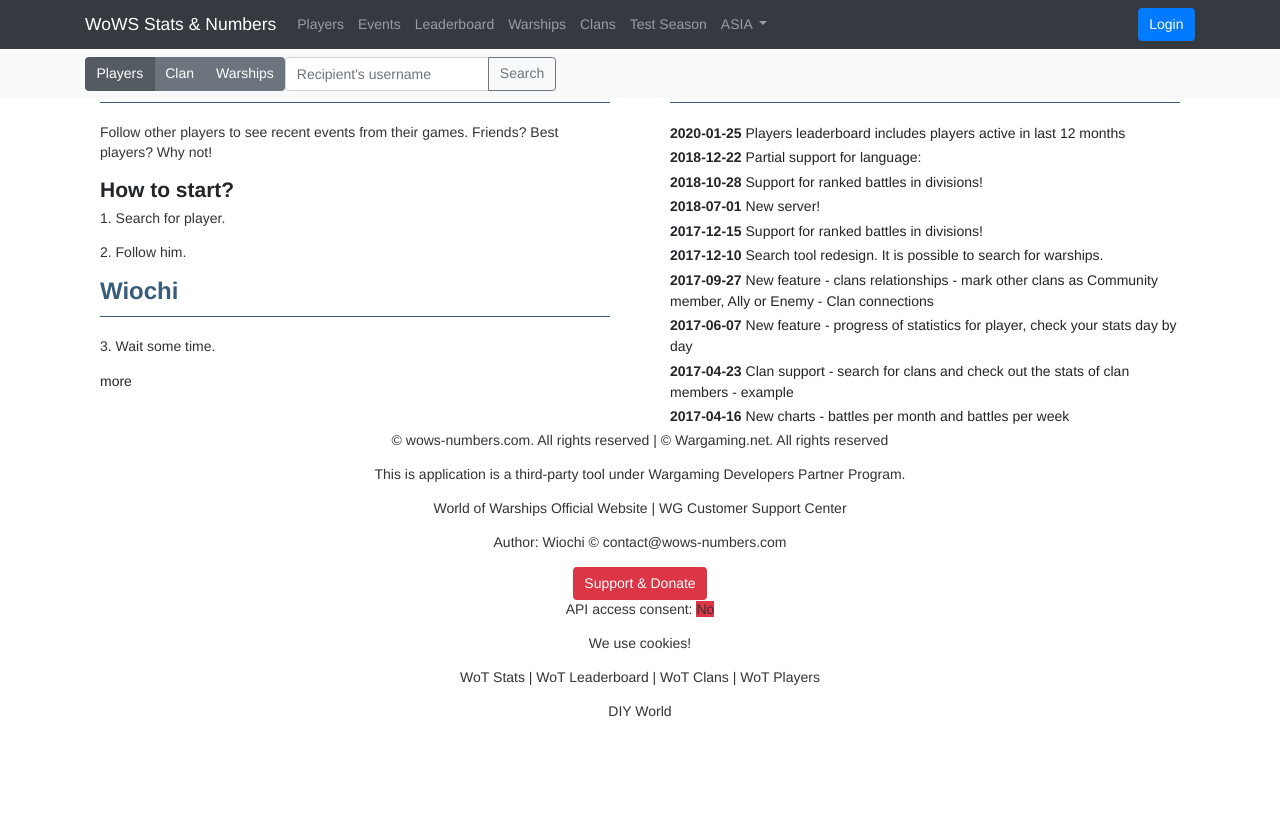
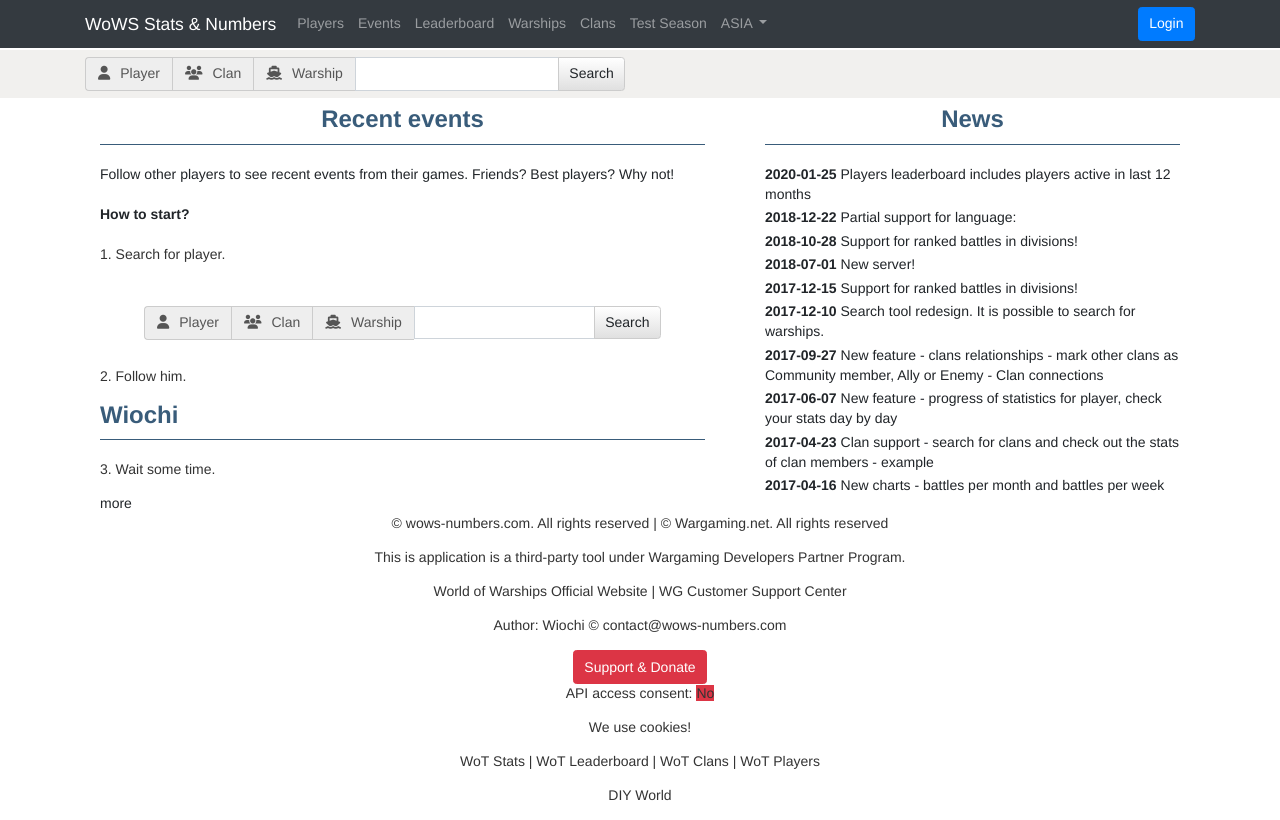
Before and after one commit to Hassan90785/wows, an Angular app: page / in a window 1280 px wide. Built offline with nearby package versions, Linux system fonts and the light colour scheme.

Commit message:
updated project

```diff
--- a/src/app/app.component.html
+++ b/src/app/app.component.html
@@ -1,4 +1,6 @@
 <app-header></app-header>
-<app-sub-header></app-sub-header>
+<app-sub-header [indicator]="true"></app-sub-header>
+<div class="mt-5">
 <app-home></app-home>
+</div>
 <app-footer></app-footer>
--- a/src/app/header/header.component.html
+++ b/src/app/header/header.component.html
@@ -8,7 +8,7 @@
     <div class="col-xl-12 col-lg-12 col-md-12 col-sm-12">
   <nav class="navbar navbar-expand-lg fixed-top navbar-dark bg-dark">
     <div class="container">
-  <a class="navbar-brand" href="#">WoWS Stats & Numbers</a>
+  <a class="navbar-brand " href="#">WoWS Stats & Numbers</a>
   <button class="navbar-toggler" type="button" data-toggle="collapse" data-target="#navbarSupportedContent" aria-controls="navbarSupportedContent" aria-expanded="false" aria-label="Toggle navigation">
     <span class="navbar-toggler-icon"></span>
   </button>
--- a/src/app/home/home.component.html
+++ b/src/app/home/home.component.html
@@ -3,16 +3,16 @@
   <title>Wows</title>
 </head>
 <body>
-<div class="container">
+<div class="container ">
   <div class="row row-centered mb-5">
     <div class="col-xs-12">
      </div>
   </div>
   <div class="row ">
-    <div class="mt-4 col-xl-6 col-lg-6 col-md-6 col-sm-12">
+    <div class="mt-4 col-xl-7 col-lg-7 col-md-6 col-sm-12">
       <app-recent-events></app-recent-events>
     </div>
-    <div class="mt-4 col-xl-6 col-lg-6 col-md-6 col-sm-12">
+    <div class="mt-4 col-xl-5 col-lg-5 col-md-6 col-sm-12">
       <app-news></app-news>
     </div>
   </div>
--- a/src/app/recent-events/recent-events.component.html
+++ b/src/app/recent-events/recent-events.component.html
@@ -9,20 +9,24 @@
       </div>
       <div class="row">
          <div class="col-xl-12 col-lg-12 col-md-12 col-sm-12">
-         <p>Follow other players to see recent events from their games. Friends? Best players? Why not!</p>
+         Follow other players to see recent events from their games. Friends? Best players? Why not!
          </div>
       </div>
+      <br/>
       <div class="row">
          <div class="col-xl-12 col-lg-12 col-md-12 col-sm-12">
-         <h4 class="font-weight-bold">How to start?</h4>
+           <strong>How to start?</strong>
          </div>
       </div>
+      <br/>
       <div class="row">
          <div class="col-xl-12 col-lg-12 col-md-12 col-sm-12">
            <p>1. Search for player.</p>
-           <app-sub-header></app-sub-header>
+           <br/>
+           <app-sub-header [indicator]="false"></app-sub-header>
          </div>
       </div>
+      <br/>
       <div class="row">
          <div class="col-xl-12 col-lg-12 col-md-12 col-sm-12">
            <p>2. Follow him.</p>
--- a/src/app/sub-header/sub-header.component.html
+++ b/src/app/sub-header/sub-header.component.html
@@ -6,22 +6,19 @@
 <div class="container-fluid">
   <div class="row">
     <div class="col-xl-12 col-lg-12 col-md-12 col-sm-12">
-  <nav class="navbar navbar-expand-lg fixed-top navbar-light bg-light submenu">
+  <nav class="navbar navbar-expand-sm" [ngClass]="{'fixed-top':indicator,'submenu':indicator}">
     <div class="container">
-  <button class="navbar-toggler" type="button" data-toggle="collapse" data-target="#navbarSupportedContent" aria-controls="navbarSupportedContent" aria-expanded="false" aria-label="Toggle navigation">
-    <span class="navbar-toggler-icon"></span>
-  </button>
 
-  <div class="collapse navbar-collapse" id="navbarSupportedContent">
-    <div class="btn-group btn-group-toggle" data-toggle="buttons">
-  <label class="btn btn-secondary active">
-    <input type="radio" name="options" id="option1" autocomplete="off" checked> Players
+  <div class="collapse navbar-collapse" >
+<!--    <div class="btn-group btn-group-toggle combined-search" data-toggle="buttons">
+  <label class="btn btn-secondary submenu-header-btn">
+    <input type="radio" name="options" id="option1" autocomplete="off"> <i class="fa fa-user iconStyles"></i>Player
   </label>
-  <label class="btn btn-secondary">
-    <input type="radio" name="options" id="option2" autocomplete="off"> Clan
+  <label class="btn btn-secondary submenu-header-btn">
+    <input type="radio" name="options" id="option2" autocomplete="off"> <i class="fa fa-users iconStyles"></i> Clan
   </label>
-  <label class="btn btn-secondary">
-    <input type="radio" name="options" id="option3" autocomplete="off"> Warships
+  <label class="btn btn-secondary submenu-header-btn">
+    <input type="radio" name="options" id="option3" autocomplete="off"> <i class="fa fa-ship iconStyles"></i> Warship
   </label>
 </div>
   <form class="form-inline">
@@ -31,7 +28,51 @@
     <button class="btn btn-outline-secondary" type="button">Search</button>
   </div>
 </div>
-  </form>
+  </form>-->
+<!--    <div class="input-group">
+    <div class="input-group-prepend">
+      <div class="btn-toolbar" role="toolbar" aria-label="Toolbar with button groups">
+  <div class="btn-group submenu-header-btn" role="group" aria-label="First group">
+    <button type="button" class="btn border-rght"><i class="fa fa-user iconStyles"></i>Player</button>
+    <button type="button" class="btn border-rght"><i class="fa fa-users iconStyles"></i> Clan</button>
+    <button type="button" class="btn border-rght"><i class="fa fa-ship iconStyles"></i> Warship</button>
+  </div>
+  </div>
+    </div>
+      <div style="width: 30%  ;">
+    <input type="text" class="form-control" placeholder="Input group example" aria-label="Input group example" aria-describedby="btnGroupAddon">
+     </div>
+      <div class="input-group-append">
+    <button type="button" class="btn submenu-header-btn">Search</button>
+  </div>
+  </div>-->
+    <div class="combined-search" >
+    <form class="form-inline pull-left playerSearch">
+
+
+<div class="input-group">
+
+  		<span class="input-group-addon">
+  			<i class="fa fa-user" aria-hidden="true"></i>
+  			<span class="">Player</span>
+  		</span>
+  		<span class="input-group-addon selected">
+  			<i class="fa fa-users" aria-hidden="true"></i>
+  			<span class="">Clan</span>
+  		</span>
+  		<span class="input-group-addon">
+  			<i class="fa fa-ship" aria-hidden="true"></i><span class="">Warship</span>
+  		</span>
+ 		<input type="text" class="form-control">
+
+
+  		<span class="input-group-btn">
+			<button type="submit" class="btn btn-default">Search</button>
+		</span>
+</div>
+
+</form>
+</div>
   </div>
   </div>
 </nav>
--- a/src/app/sub-header/sub-header.component.ts
+++ b/src/app/sub-header/sub-header.component.ts
@@ -1,4 +1,4 @@
-import { Component, OnInit } from '@angular/core';
+import {Component, Input, OnInit} from '@angular/core';
 
 @Component({
   selector: 'app-sub-header',
@@ -6,7 +6,7 @@
   styleUrls: ['./sub-header.component.css']
 })
 export class SubHeaderComponent implements OnInit {
-
+  @Input() indicator;
   constructor() { }
 
   ngOnInit(): void {
--- a/src/css/styles.css
+++ b/src/css/styles.css
@@ -1,16 +1,56 @@
 *{
   font-family: "Helvetica Neue",Helvetica,Arial,sans-serif;
   font-size: 14px;
+  line-height: 1.42857;
+}
+article, aside, details, figcaption, figure,
+footer, header, hgroup, menu, nav, section {
+  display: block;
 }
 .list-style-type{
   list-style-type: none;
 }
 .submenu {
   margin-top: 50px;
-  background-color: #F1F0EE;
+  background-color: #f1f0ee;
+}
+.submenu-header-btn{
+  font-size: 14px !important;
+  line-height: 1 !important;
+  color: #555 !important;
+  background-color: #eee !important;
+  border: 1px solid #ccc !important;
+  border-radius: 4px !important;
+}
+.submenu-header-btn:not(:first-child):not(:last-child){
+  border-radius: 0 !important;
+}
+.border-rght{
+  border: 1px solid #ccc !important;
+  color:#555555 !important;
+}
+.input-group {
+   position: relative;
+  display: table;
+  border-collapse: separate;
+}
+.border-rght:focus{
+  color: white !important;
+  outline: none !important;
+  background: #395c7a;
+}
+.fa-ship:active,.fa-user:focus,.fa-users:focus{
+  color: white !important;
+}
+.fa> .fa-ship:checked{
+  color: white !important;
+}
+.iconStyles{
+  margin-right: 10px !important;
+  color:#555555 !important;
 }
 .section-header {
-  border-bottom: 1px solid #395C7A;
+  border-bottom: 1px solid #395c7a;
   margin-bottom: 20px;
   padding-bottom: 10px;
   color: #395C7A;
@@ -41,3 +81,112 @@
   line-height: 1.42857;
   color: #333;
 }
+/**
+  Login Button
+ */
+.btn-primary:hover, .btn-primary:focus {
+  background-color: #265a88;
+  background-position: 0 -15px;
+}
+.btn-primary {
+  background-color: #2A6497;
+}
+.input-group-addon, .input-group-btn, .input-group .form-control {
+  display: table-cell;
+}
+.input-group-addon:not(:first-child):not(:last-child), .input-group-btn:not(:first-child):not(:last-child), .input-group .form-control:not(:first-child):not(:last-child) {
+  border-radius: 0;
+}
+.input-group-addon, .input-group-btn {
+  white-space: nowrap;
+  vertical-align: middle;
+}
+.input-group-addon {
+  padding: 6px 12px;
+  font-size: 14px;
+  font-weight: 400;
+  line-height: 1 !important;
+  color: #555 !important;
+  text-align: center;
+  background-color: #eee;
+  border: 1px solid #ccc;
+  border-radius: 4px;
+}
+
+.input-group-addon.input-sm, .input-group-sm>.input-group-addon, .input-group-sm>.input-group-btn>.input-group-addon.btn {
+  padding: 5px 10px;
+  font-size: 12px;
+  border-radius: 3px;
+}
+.input-group-addon.input-lg, .input-group-lg>.input-group-addon, .input-group-lg>.input-group-btn>.input-group-addon.btn {
+  padding: 10px 16px;
+  font-size: 18px;
+  border-radius: 6px;
+}
+.input-group-addon input[type="radio"], .input-group-addon input[type="checkbox"] {
+  margin-top: 0;
+}
+.input-group .form-control:first-child, .input-group-addon:first-child, .input-group-btn:first-child>.btn, .input-group-btn:first-child>.btn-group>.btn, .input-group-btn:first-child>.dropdown-toggle, .input-group-btn:last-child>.btn:not(:last-child):not(.dropdown-toggle), .input-group-btn:last-child>.btn-group:not(:last-child)>.btn {
+  border-top-right-radius: 0;
+  border-bottom-right-radius: 0;
+}
+.input-group-addon:first-child {
+  border-right: 0;
+}
+.input-group .form-control:last-child, .input-group-addon:last-child, .input-group-btn:last-child>.btn, .input-group-btn:last-child>.btn-group>.btn, .input-group-btn:last-child>.dropdown-toggle, .input-group-btn:first-child>.btn:not(:first-child), .input-group-btn:first-child>.btn-group:not(:first-child)>.btn {
+  border-top-left-radius: 0;
+  border-bottom-left-radius: 0;
+}
+.input-group-addon:last-child {
+  border-left: 0;
+}
+.input-group-btn {
+  position: relative;
+  font-size: 0;
+  white-space: nowrap;
+}
+.input-group-btn>.btn {
+  position: relative;
+}
+.input-group-btn>.btn+.btn {
+  margin-left: -1px;
+}
+.input-group-btn>.btn:hover, .input-group-btn>.btn:focus, .input-group-btn>.btn:active {
+  z-index: 2;
+}
+.input-group-btn:first-child>.btn, .input-group-btn:first-child>.btn-group {
+  margin-right: -1px;
+}
+.input-group-btn:last-child>.btn, .input-group-btn:last-child>.btn-group {
+  z-index: 2;
+  margin-left: -1px;
+}
+.combined-search .input-group-addon {
+  cursor: pointer;
+}
+
+.combined-search .input-group-addon i {
+  margin-right: 10px;
+}
+
+.combined-search .input-group-addon:not(:first-child) {
+  border-right: 0px;
+}
+.btn-default {
+  color: #333;
+  background-image: linear-gradient(to bottom, #fff 0%, #e0e0e0 100%);
+  border-color: #ccc !important;
+}
+
+.btn-default:focus,
+.btn-default.focus {
+  color: #333;
+  background-color: #e6e6e6;
+  border-color: #8c8c8c;
+}
+
+.btn-default:hover {
+  color: #333 !important;
+  background-color: #e6e6e6;
+  border-color: #adadad;
+}
--- a/src/index.html
+++ b/src/index.html
@@ -8,6 +8,7 @@
   <link rel="icon" type="image/x-icon" href="favicon.ico">
   <link href="https://fonts.googleapis.com/css?family=Roboto:300,400,500&display=swap" rel="stylesheet">
   <link href="https://fonts.googleapis.com/icon?family=Material+Icons" rel="stylesheet">
+  <script src="https://kit.fontawesome.com/6d3f680ab8.js" crossorigin="anonymous"></script>
 </head>
 <body class="mat-typography">
   <app-root></app-root>
```
